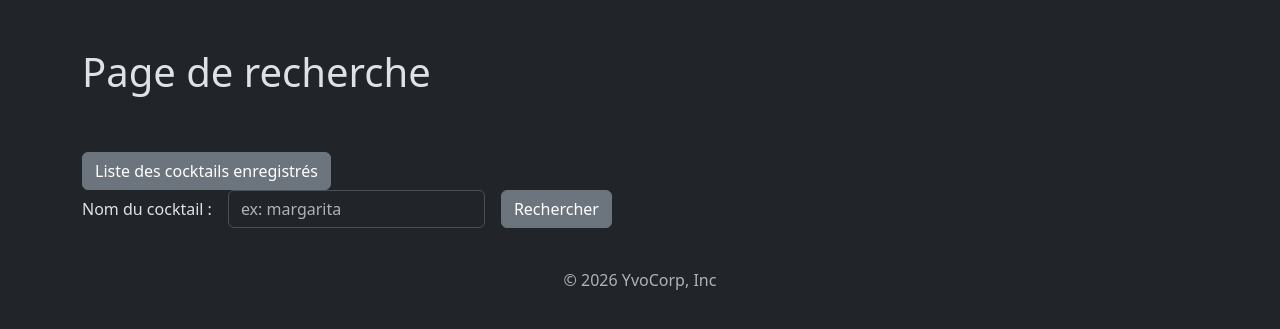
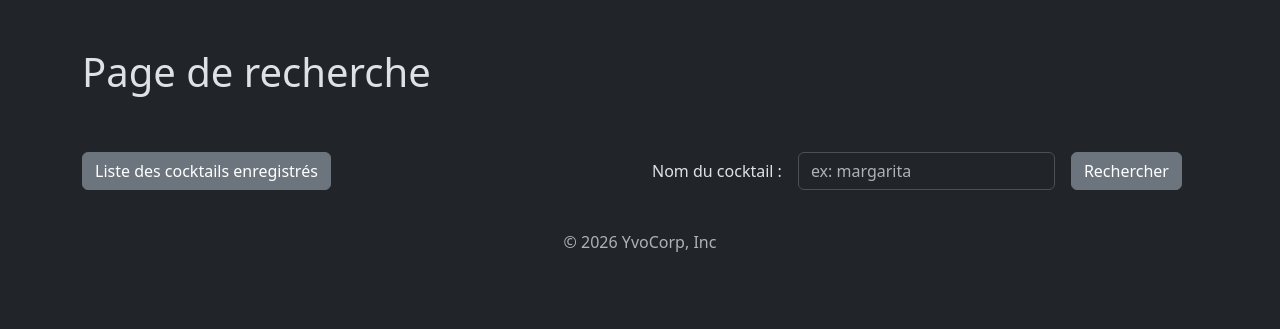
Before and after one commit to YvoP/ipme-php-test, a PHP site: page / in a window 1280 px wide. Shown: the part 56-385 px from the top of the page. Run offline with PHP 8.4, Linux system fonts and the light colour scheme.

Commit message:
Just making sure

```diff
--- a/index.php
+++ b/index.php
@@ -7,7 +7,7 @@ include __DIR__ . '/components/header.php'; ?>
 </div>
 
 <div class="row">
-    <div class="col-6l"><a href="list.php" class="btn btn-secondary">Liste des cocktails enregistrés</a></div>
+    <div class="col-6"><a href="list.php" class="btn btn-secondary">Liste des cocktails enregistrés</a></div>
     <div class="col-6">
         <form action="search.php" method="POST">
             <div class="row g-3 align-items-center">
```
